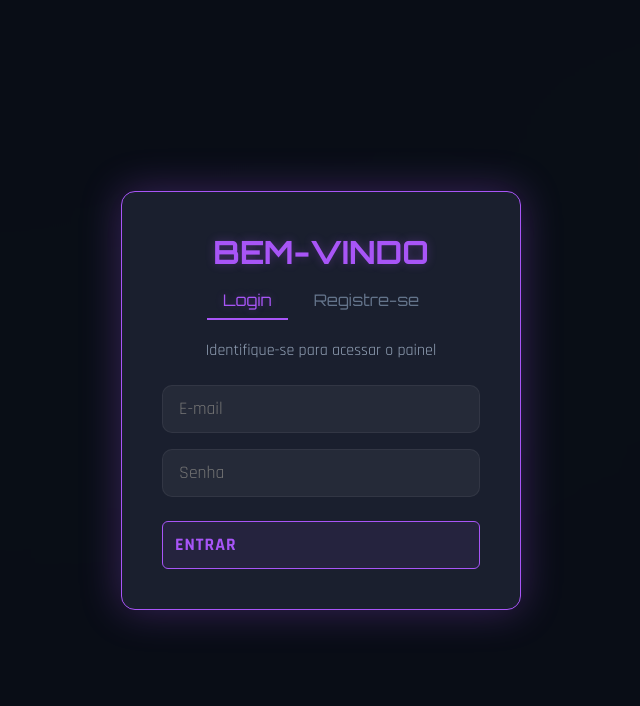
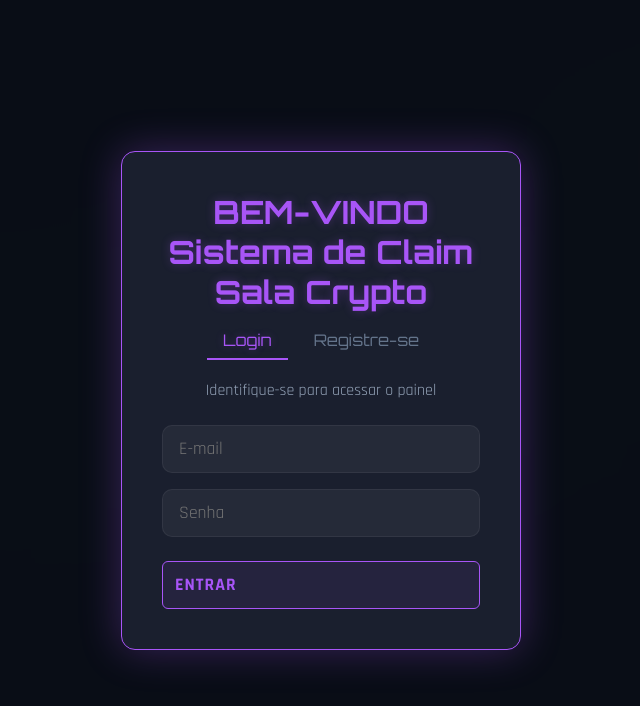
Before and after one commit to deimona7x/SCPeakMagicSquare, a plain HTML site: page index.html in a window 1280 px wide. Shown: the whole page, without its empty margins (319-959 px from the left). Drawn offline with Linux system fonts and the light colour scheme; no server answers.

Commit message:
Update index.html

```diff
--- a/index.html
+++ b/index.html
@@ -15,7 +15,8 @@
     <!-- Login/Register Modal -->
     <div id="loginModal" class="login-modal">
         <div class="login-content">
-            <h2>BEM-VINDO</h2>
+            <h2>BEM-VINDO
+            Sistema de Claim Sala Crypto</h2>
 
             <div class="auth-tabs">
                 <button class="auth-tab active" onclick="switchAuthTab('login')">Login</button>
```
